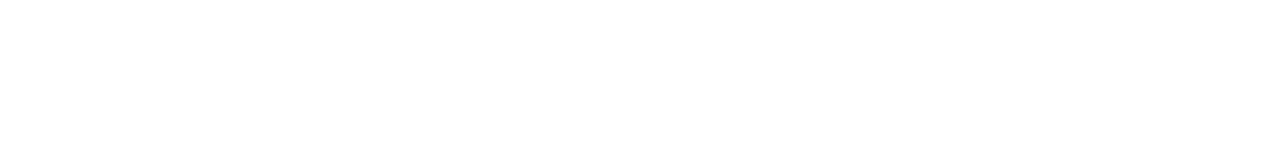
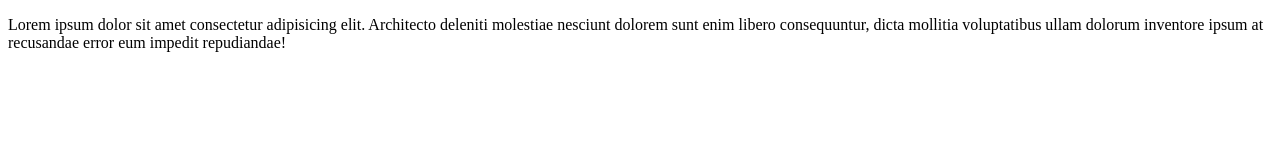
Before and after one commit to haripaudyel/example, a plain HTML site: page index.html in a window 1280 px wide. Drawn offline with Linux system fonts and the light colour scheme.

Commit message:
add body paragraph

```diff
--- a/index.html
+++ b/index.html
@@ -4,9 +4,9 @@
     <meta charset="UTF-8">
     <meta http-equiv="X-UA-Compatible" content="IE=edge">
     <meta name="viewport" content="width=device-width, initial-scale=1.0">
-    <title>Document</title>
+    <title>Hoe Page</title>
 </head>
 <body>
-
+    <p>Lorem ipsum dolor sit amet consectetur adipisicing elit. Architecto deleniti molestiae nesciunt dolorem sunt enim libero consequuntur, dicta mollitia voluptatibus ullam dolorum inventore ipsum at recusandae error eum impedit repudiandae!</p>
 </body>
 </html>
```
